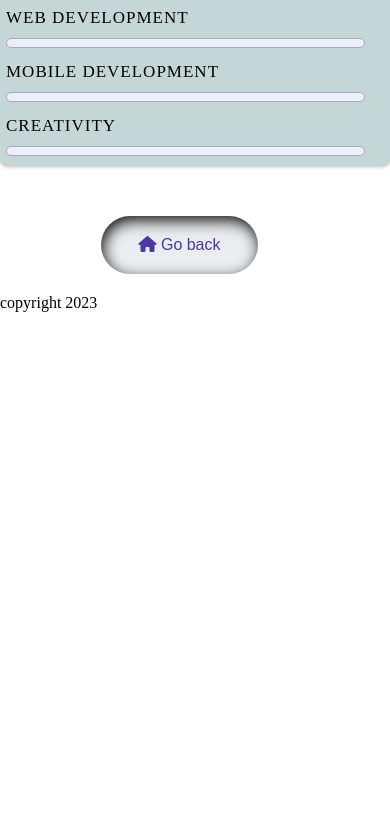
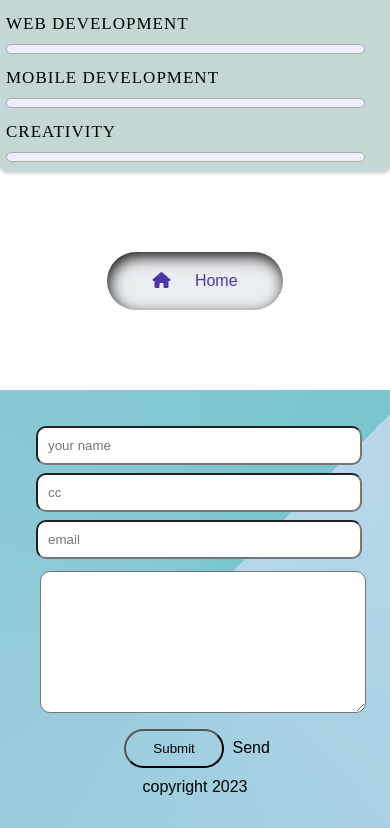
Before and after one commit to LlMrc/mashpa.github.io, a plain HTML site: page about.html in a window 390 px wide. Shown: the part 1128-1956 px from the top of the page. Before the commit the page ends 1440 px from the top, so only its background shows below. Drawn offline with Linux system fonts and the light colour scheme.

Commit message:
about section fixed

```diff
--- a/about.html
+++ b/about.html
@@ -11,22 +11,25 @@
   <link rel="stylesheet" href="locomotive-scroll.css" />
   <script src="about.js" type="module" defer></script>
   <link rel="stylesheet" href="style2.css" />
+
   <title>About</title>
 </head>
-<div data-scroll-container>
 
-  <body class="about-body">
+
+<body>
+  <div data-scroll-container>
     <header>
       <h1 data-scroll data-scroll--direction="horizontal" data-scroll-speed="-1">
         About me
       </h1>
     </header>
-    <section data-scroll class="body" id="body">
+    <main data-scroll>
+
       <div class="about_contents">
         <!-- ************** image section ******************* -->
-        <section class="imageSection">
+        <div class="imageSection">
           <img src="img/profil.png" alt="" />
-        </section>
+        </div>
 
         <!-- *************image section end ************** -->
 
@@ -72,45 +75,75 @@
             <div class="subject">Hard Work</div>
 
             <div class="progress_bar">
-              <div data-scroll data-scroll-repeat="true" class="progress_line" value="85%" style="max-width: 85%"></div>
+              <div data-scroll data-scroll-repeat="true" class="progress_line" value="85%" style="max-width: 85%">
+              </div>
             </div>
           </div>
 
           <div class="skill">
             <div class="subject">Web Development</div>
             <div class="progress_bar">
-              <div data-scroll data-scroll-repeat="true" class="progress_line" value="80%" style="max-width: 80%"></div>
+              <div data-scroll data-scroll-repeat="true" class="progress_line" value="80%" style="max-width: 80%">
+              </div>
             </div>
           </div>
 
           <div class="skill">
             <div class="subject">Mobile Development</div>
             <div class="progress_bar">
-              <div data-scroll data-scroll-repeat="true" class="progress_line" value="90%" style="max-width: 90%"></div>
+              <div data-scroll data-scroll-repeat="true" class="progress_line" value="90%" style="max-width: 90%">
+              </div>
             </div>
           </div>
 
           <div class="skill">
             <div class="subject">Creativity</div>
             <div class="progress_bar">
-              <div data-scroll data-scroll-repeat="true" class="progress_line" value="95%" style="max-width: 95%"></div>
+              <div data-scroll data-scroll-repeat="true" class="progress_line" value="95%" style="max-width: 95%">
+              </div>
             </div>
           </div>
         </section>
       </div>
-    </section>
+    </main>
 
     <div class="container-btn">
       <button type="button" class="back_btn">
-        <span><i class="fa fa-home" aria-hidden="true"></i></span> Go back
+        <span><i class="fa fa-home" aria-hidden="true"></i></span>
+        <span class="back-home">Home</span>
       </button>
     </div>
 
-    <footer>
+    <footer class="contact" id="contact" data-scroll>
+      <form action="https://formsubmit.co/leomag419@gmail.com" target="_blank" method="POST">
+        <div>
+          <input type="text" title="name" placeholder="your name" required />
+          <input type="text" title="cc" name="cc" placeholder="cc" />
+          <input type="email" name="email" title="email" id="email" placeholder="email" required />
+        </div>
+
+        <div class="text-area">
+          <label for="message">
+            <textarea name="message" id="message" cols="30" rows="8" placeholder="enter ur request" title="message">
+                </textarea>
+          </label>
+        </div>
+
+        <div class="contact-btn">
+          <input type="submit" name="submit" title="button" />
+          Send
+        </div>
+
+      </form>
+
       <p>copyright 2023</p>
     </footer>
-    <script src="locomotive-scroll.js"></script>
-  </body>
-</div>
+
+
+
+  </div>
+  </div class="end-btn">
+  <script src="locomotive-scroll.js"></script>
+</body>
 
 </html>
--- a/style2.css
+++ b/style2.css
@@ -10,13 +10,11 @@ header {
   margin: 50px auto;
 }
 
-.body {
+main {
   position: relative;
   display: flex;
   width: 95%;
-
-
-  box-shadow: 0px 0px 4px  #9c9b9b, -0px -0px 0px  #b1afaf;
+  box-shadow: 0px 0px 4px #9c9b9b, -0px -0px 0px #b1afaf;
 
   align-items: center;
   border-radius: 8px;
@@ -29,8 +27,6 @@ header {
 .imageSection {
   grid-area: imageSect;
 }
-
-
 
 .infoSection {
   grid-area: infoSect;
@@ -220,14 +216,12 @@ header {
   letter-spacing: 1px;
 }
 
-
-
 /* back button */
 
 .container-btn {
-  width: 90%;
+  margin: 5rem auto;
   display: flex;
-  margin: 20px 4px;
+
   align-items: center;
   justify-content: center;
 }
@@ -235,8 +229,7 @@ header {
 button {
   font-size: 1.5rem;
   font-weight: 500;
-padding: 20px 10px;
-  width: 18%;
+  padding: 20px 30px;
   bottom: #9bb1b1;
   cursor: pointer;
   border: none;
@@ -245,17 +238,94 @@ padding: 20px 10px;
   border-radius: 50px;
   -webkit-box-shadow: inset 2px 5px 16px -1px #000000;
   box-shadow: inset 2px 5px 16px -1px #000000;
-
 }
 
-.container-btn :hover{
+.back-home {
+  margin-left: 20px;
+}
+
+.container-btn :hover {
   -webkit-box-shadow: 2px 5px 16px -1px #000000;
   box-shadow: 2px 5px 16px -1px #000000;
+}
+
+/* footer************************* */
+footer {
+  /*
+* Created with https://www.css-gradient.com
+* Gradient link: https://www.css-gradient.com/?c1=b8d6ea&c2=79c4cd&gt=c&gd=dtr
+*/
+  background: #b8d6ea;
+  background: conic-gradient(from 45deg, #b8d6ea, #79c4cd);
+  color: var(--text-color);
+  text-align: center;
+  font: 1em sans-serif;
+  padding: 2rem;
+}
+
+/* contact section ===================================================================================*/
+
+section form {
+  background: linear-gradient(white, rgb(217, 217, 217));
+  display: grid;
+  position: relative;
+  grid-template-columns: 1fr;
+  height: 500px;
+  width: 400px;
+  border: 1px solid #949596;
+  border-radius: 6px;
+  align-items: center;
+  padding: 2rem 15px;
+  margin: 0 auto;
+  justify-content: space-between;
+  box-shadow: 1px 0 3px 0.1px #bbbbbd, -1px 0 3px 0.1px #d0d0d3;
+  margin-bottom: 15%;
+}
+
+/* section form input,
+textarea {
+  border: 1.5px solid var(--background-color);
+  border-radius: 10px;
+  width: 100%;
+  padding: 10px;
+  font-size: 1rem;
+  margin: 10px auto;
+  resize: none;
+} */
+form input {
+  padding: 10px;
+  margin: 8px;
+  border-radius: 10px;
+}
+
+form textarea {
+  padding: 10px;
+  margin: 8px;
+  border-radius: 10px;
+}
+form .contact-btn input {
+  width: 100px;
+  padding: 10px;
+  border-radius: 20px;
+
+  background: var(--text-color);
+  color: var(--background-color);
+  transition: 0.2s;
+  cursor: pointer;
+  margin-bottom: 10px;
+}
+
+form .contact-btn input:hover {
+  border: 1px solid whitesmoke;
+}
+
+.end-btn {
+  height: 4rem;
 }
 /* MEDIA QUERY */
 
 @media (max-width: 1068px) {
-  .body {
+  main {
     height: 100%;
     padding: 10px 6px;
   }
@@ -273,7 +343,7 @@ padding: 20px 10px;
 }
 
 @media (max-width: 868px) {
-  .body {
+  main {
     width: 100%;
   }
 
@@ -293,4 +363,14 @@ padding: 20px 10px;
     width: 45%;
     font-size: 1rem;
   }
+
+  form input,
+  textarea {
+    width: 100%;
+    margin: 4px;
+  }
+
+  section form {
+    width: 90%;
+  }
 }
--- a/styles.css
+++ b/styles.css
@@ -366,6 +366,7 @@ a:hover::after {
   position: relative;
   display: flex;
   border: 0.3px solid #fefeff;
+  border-radius: 2px;
   align-items: center;
   justify-content: space-between;
   width: 50vw;
@@ -381,6 +382,10 @@ a:hover::after {
   text-transform: uppercase;
   cursor: pointer;
   transition: color 0.4s linear;
+}
+
+.aboutbt-container h2 {
+  color: #163046;
 }
 
 .aboutbt-container:hover {
@@ -429,61 +434,7 @@ strong {
   text-decoration: underline;
 }
 
-/* contact section */
-
-section form {
-  background: linear-gradient(white, rgb(217, 217, 217));
-  display: grid;
-  position: relative;
-  grid-template-columns: 1fr;
-  height: 500px;
-  width: 400px;
-  border: 1px solid #949596;
-  border-radius: 6px;
-  align-items: center;
-  padding: 2rem 15px;
-  margin: 0 auto;
-  justify-content: space-between;
-  box-shadow: 1px 0 3px 0.1px #bbbbbd, -1px 0 3px 0.1px #d0d0d3;
-  margin-bottom: 15%;
-}
-
-/* section form input,
-textarea {
-  border: 1.5px solid var(--background-color);
-  border-radius: 10px;
-  width: 100%;
-  padding: 10px;
-  font-size: 1rem;
-  margin: 10px auto;
-  resize: none;
-} */
-form input {
-  padding: 10px;
-  margin: 8px;
-  border-radius: 10px;
-}
-
-form textarea {
-  padding: 10px;
-  margin: 8px;
-  border-radius: 10px;
-}
-form .contact-btn input {
-  width: 100px;
-  padding: 10px;
-  border-radius: 20px;
-
-  background: var(--text-color);
-  color: var(--background-color);
-  transition: 0.2s;
-  cursor: pointer;
-  margin-bottom: 10px;
-}
-
-form .contact-btn input:hover {
-  border: 1px solid whitesmoke;
-}
+/* ************************************************************************** */
 
 .skill-container {
   position: relative;
@@ -603,6 +554,68 @@ footer {
   text-align: center;
   font: 1em sans-serif;
   padding: 2rem;
+  color: #163046;
+}
+
+/* contact section ===================================================================================*/
+
+section form {
+  background: linear-gradient(white, rgb(217, 217, 217));
+  display: grid;
+  position: relative;
+  grid-template-columns: 1fr;
+  height: 500px;
+  width: 400px;
+  border: 1px solid #949596;
+  border-radius: 6px;
+  align-items: center;
+  padding: 2rem 15px;
+  margin: 0 auto;
+  justify-content: space-between;
+  box-shadow: 1px 0 3px 0.1px #bbbbbd, -1px 0 3px 0.1px #d0d0d3;
+  margin-bottom: 15%;
+}
+
+/* section form input,
+textarea {
+  border: 1.5px solid var(--background-color);
+  border-radius: 10px;
+  width: 100%;
+  padding: 10px;
+  font-size: 1rem;
+  margin: 10px auto;
+  resize: none;
+} */
+form input {
+  padding: 10px;
+  margin: 8px;
+  border-radius: 10px;
+}
+
+form textarea {
+  padding: 10px;
+  margin: 8px;
+  border-radius: 10px;
+}
+form .contact-btn input {
+  width: 100px;
+  padding: 10px;
+  border-radius: 20px;
+  color: #000;
+  background: var(--text-color);
+  color: var(--background-color);
+  transition: 0.2s;
+  cursor: pointer;
+  margin-bottom: 10px;
+}
+
+form .contact-btn input:hover {
+  border: 1px solid whitesmoke;
+}
+
+.end-btn {
+  height: 2rem;
+  background-color: antiquewhite;
 }
 /* ////////////////////////////////////////////////////////////////////////// */
 /* medium screen'*************************** */
```
Also changed, not shown: index.html (+14 -7 lines).
